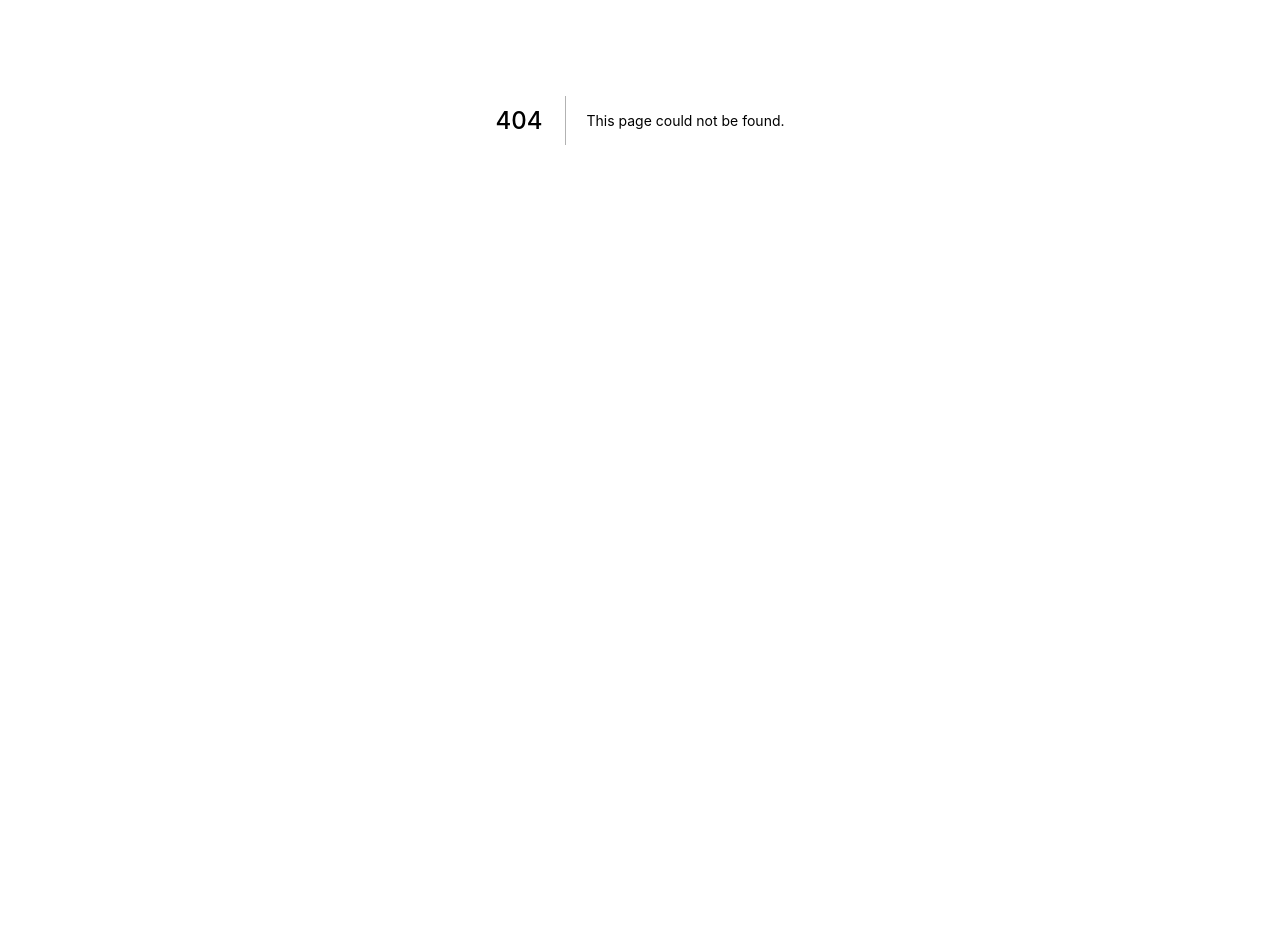
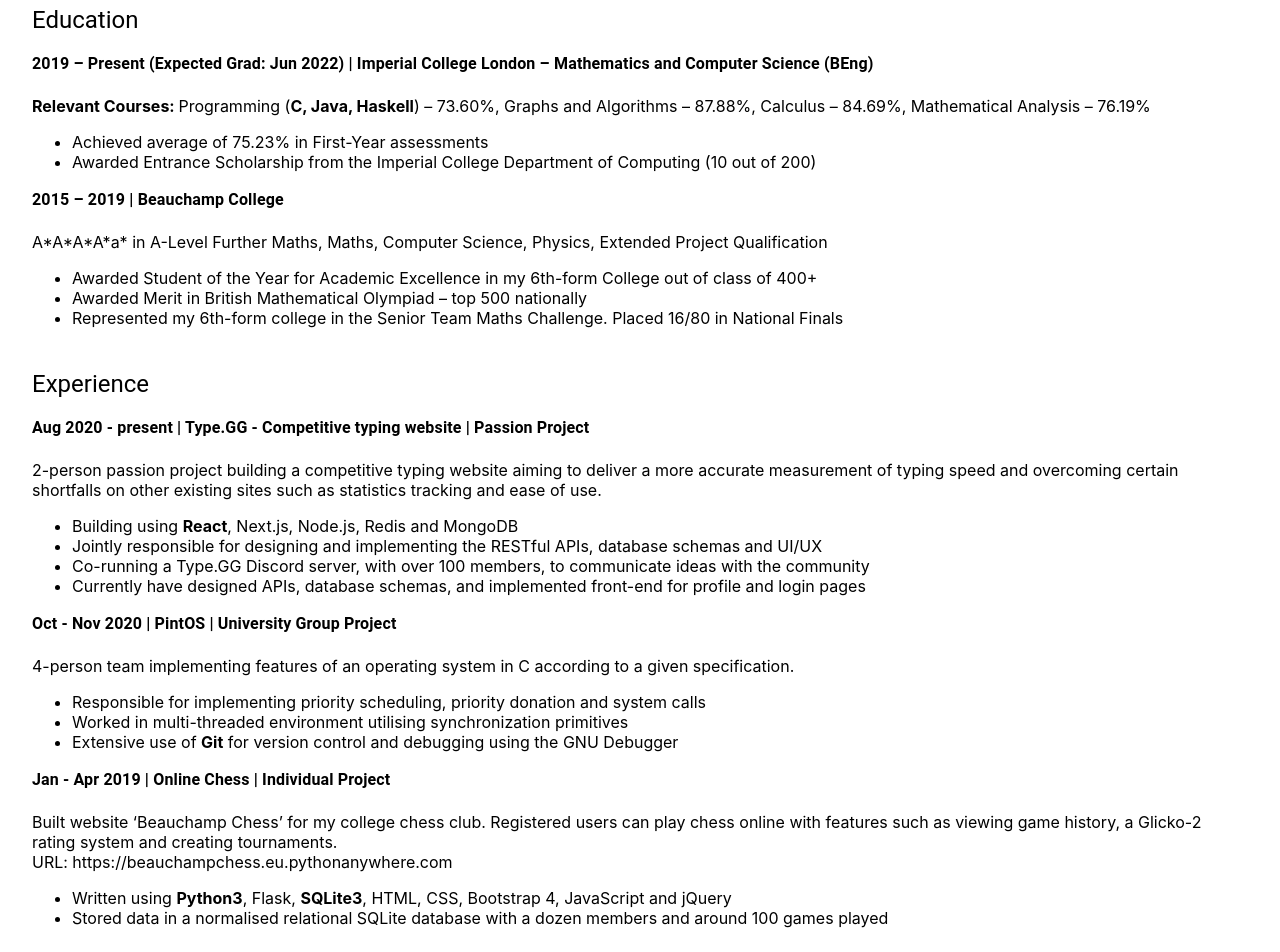
Before and after one commit to xiaoninghe/my-website, a Next.js app: page /cv in a window 1280 px wide. Before the commit this address had no page. Shown: the part 280-1232 px from the top of the page. Before the commit the page ends 800 px from the top, so only its background shows below. Built offline with nearby package versions, Linux system fonts and the light colour scheme.

Commit message:
Added cv page

```diff
--- a/components/_Layout.jsx
+++ b/components/_Layout.jsx
@@ -24,20 +24,17 @@
 
       <footer className={styles.footer}>
         Website by Xiaoning He
-        <IconButton
-          color="inherit"
-          onClick={() => redirect("https://github.com/xiaoninghe")}
-        >
-          <GitHubIcon />
-        </IconButton>
-        <IconButton
-          edge="start"
-          color="inherit"
-          onClick={() => redirect("https://www.linkedin.com/in/xiaoning-he/")}
-        >
-          <LinkedInIcon />
-        </IconButton>
-        Updated Jan. 2021
+        <a href="https://github.com/xiaoninghe">
+          <IconButton color="inherit">
+            <GitHubIcon />
+          </IconButton>
+        </a>
+        <a href="https://www.linkedin.com/in/xiaoning-he/">
+          <IconButton edge="start" color="inherit">
+            <LinkedInIcon />
+          </IconButton>
+        </a>
+        Updated Jun. 2021
       </footer>
     </div>
   );
--- /dev/null
+++ b/pages/cv.jsx
@@ -0,0 +1,197 @@
+import { makeStyles } from "@material-ui/core/styles";
+import { Container, Paper, Grid, Typography } from "@material-ui/core";
+import Link from "next/link";
+
+import Layout from "../components/_Layout";
+
+const useStyles = makeStyles((theme) => ({
+  root: {
+    flexGrow: 1,
+  },
+  contents: {
+    display: "flex",
+    flexFlow: "column wrap",
+  },
+  title: {
+    margin: theme.spacing(3, 0, 2, 0),
+  },
+}));
+
+export default function Projects() {
+  const classes = useStyles();
+
+  return (
+    <Layout title="Projects">
+      <Container>
+        <div className={classes.contents}>
+          <Typography variant="h3">Xiaoning He (to be updated)</Typography>
+          <p>
+            Second-year undergraduate at Imperial College London. Enthusiastic
+            about Computer Science, eager to solve engineering problems and to
+            further technical knowledge, particularly in a professional
+            environment.
+          </p>
+          <p>
+            <b>Technical Skills:</b> Python, C, Java, JavaScript, Haskell,
+            React, SQLite, Git
+          </p>
+          <Typography variant="h5" className={classes.title}>
+            Education
+          </Typography>
+          <div>
+            <Typography>
+              <b>
+                2019 – Present (Expected Grad: Jun 2022) | Imperial College
+                London – Mathematics and Computer Science (BEng)
+              </b>
+            </Typography>
+            <br />
+            <b>Relevant Courses: </b>
+            Programming (<b>C, Java, Haskell</b>) – 73.60%, Graphs and
+            Algorithms – 87.88%, Calculus – 84.69%, Mathematical Analysis –
+            76.19%
+            <ul>
+              <li>Achieved average of 75.23% in First-Year assessments</li>
+              <li>
+                Awarded Entrance Scholarship from the Imperial College
+                Department of Computing (10 out of 200)
+              </li>
+            </ul>
+          </div>
+          <div>
+            <Typography>
+              <b>2015 – 2019 | Beauchamp College</b>
+            </Typography>
+            <br />
+            A*A*A*A*a* in A-Level Further Maths, Maths, Computer Science,
+            Physics, Extended Project Qualification
+            <ul>
+              <li>
+                Awarded Student of the Year for Academic Excellence in my
+                6th-form College out of class of 400+
+              </li>
+              <li>
+                Awarded Merit in British Mathematical Olympiad – top 500
+                nationally
+              </li>
+              <li>
+                Represented my 6th-form college in the Senior Team Maths
+                Challenge. Placed 16/80 in National Finals
+              </li>
+            </ul>
+          </div>
+          <Typography variant="h5" className={classes.title}>
+            Experience
+          </Typography>
+          <div>
+            <Typography>
+              <b>
+                Aug 2020 - present | Type.GG - Competitive typing website |
+                Passion Project
+              </b>
+            </Typography>
+            <br />
+            2-person passion project building a competitive typing website
+            aiming to deliver a more accurate measurement of typing speed and
+            overcoming certain shortfalls on other existing sites such as
+            statistics tracking and ease of use.
+            <ul>
+              <li>
+                Building using <b>React</b>, Next.js, Node.js, Redis and MongoDB
+              </li>
+              <li>
+                Jointly responsible for designing and implementing the RESTful
+                APIs, database schemas and UI/UX
+              </li>
+              <li>
+                Co-running a Type.GG Discord server, with over 100 members, to
+                communicate ideas with the community
+              </li>
+              <li>
+                Currently have designed APIs, database schemas, and implemented
+                front-end for profile and login pages
+              </li>
+            </ul>
+          </div>
+          <div>
+            <Typography>
+              <b>Oct - Nov 2020 | PintOS | University Group Project</b>
+            </Typography>
+            <br />
+            4-person team implementing features of an operating system in C
+            according to a given specification.
+            <ul>
+              <li>
+                Responsible for implementing priority scheduling, priority
+                donation and system calls
+              </li>
+              <li>
+                Worked in multi-threaded environment utilising synchronization
+                primitives
+              </li>
+              <li>
+                Extensive use of <b>Git</b> for version control and debugging
+                using the GNU Debugger
+              </li>
+            </ul>
+          </div>
+          <div>
+            <Typography>
+              <b>Jan - Apr 2019 | Online Chess | Individual Project</b>
+            </Typography>
+            <br />
+            Built website ‘Beauchamp Chess’ for my college chess club.
+            Registered users can play chess online with features such as viewing
+            game history, a Glicko-2 rating system and creating tournaments.
+            <br />
+            URL:{" "}
+            <a href="https://beauchampchess.eu.pythonanywhere.com">
+              https://beauchampchess.eu.pythonanywhere.com
+            </a>
+            <ul>
+              <li>
+                Written using <b>Python3</b>, Flask, <b>SQLite3</b>, HTML, CSS,
+                Bootstrap 4, JavaScript and jQuery
+              </li>
+              <li>
+                Stored data in a normalised relational SQLite database with a
+                dozen members and around 100 games played
+              </li>
+            </ul>
+          </div>
+          <Typography variant="h5" className={classes.title}>
+            Additional Experience and Awards
+          </Typography>
+          <div>
+            <b>Jan 2021 |</b> Machine learning project in recognising numerical
+            digits. Trained neural network in Python using TensorFlow. The
+            project can be found{" "}
+            <u>
+              <Link href="/projects/digit-recognizer">here.</Link>
+            </u>
+            <br />
+            <b>Oct 2020 |</b> Completed JPMorgan Software Engineering Virtual
+            Experience. Built a web app to display stock prices
+            <br />
+            <ul>
+              <li>
+                Participated in coding competitions such as Google Hash Code,
+                Google Code Jam and Project Euler
+              </li>
+              <li>
+                Enrolled in the Imperial College Horizons program learning
+                Japanese. Awarded Distinction in Level 1
+              </li>
+            </ul>
+          </div>
+        </div>
+        <br />
+        <br />
+        <br />
+        <Link href="/">
+          <a>Return Home</a>
+        </Link>
+      </Container>
+    </Layout>
+  );
+}
--- a/pages/projects.jsx
+++ b/pages/projects/index.jsx
@@ -2,7 +2,7 @@
 import { Container, Paper, Grid } from "@material-ui/core";
 import Link from "next/link";
 
-import Layout from "../components/_Layout";
+import Layout from "../../components/_Layout";
 
 const useStyles = makeStyles((theme) => ({
   root: {
@@ -23,7 +23,7 @@
     <Layout title="Projects">
       <Container>
         <div>
-          <Link href="/digit-recognizer">
+          <Link href="/projects/digit-recognizer">
             <a>Digit Recognizer</a>
           </Link>
         </div>
```
Also changed, not shown: pages/index.jsx (+16 -1 lines), pages/projects/digit-recognizer.jsx (renamed from pages/digit-recognizer.jsx, +9 -7 lines), 1 other file (tests, documents, lock files or other folders).
